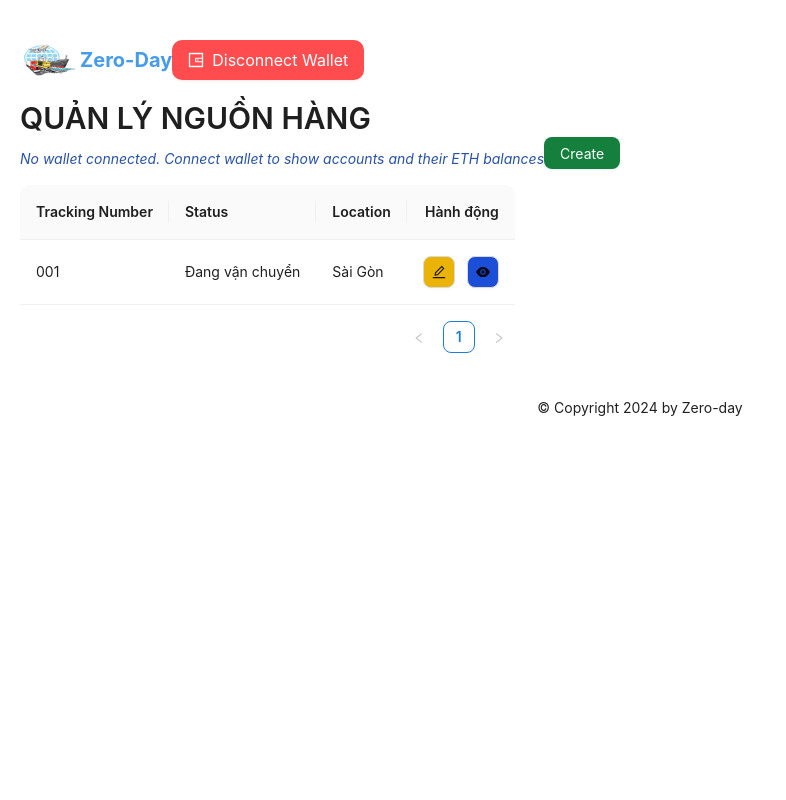
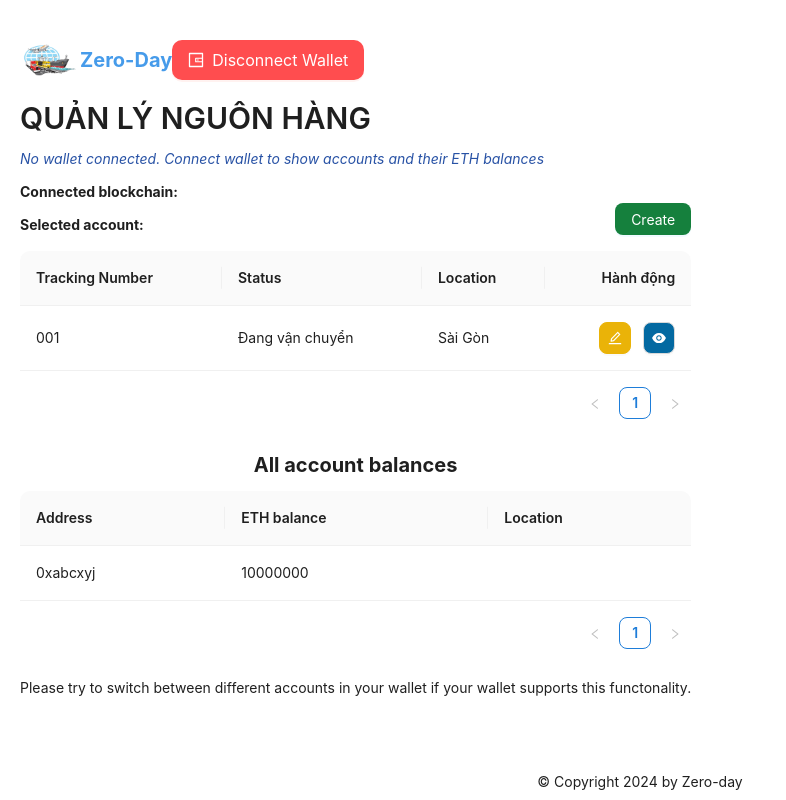
Before and after one commit to nguyenthianhthu0903/zero-day, a React (Create React App) app in the folder Polygon_Logistic/frontend/: page /connect in a window 1280 px wide. Shown: the whole page, without its empty margins (0-786 px from the left). Built offline with nearby package versions, Linux system fonts and the light colour scheme.

Commit message:
add form modal

```diff
--- a/Polygon_Logistic/frontend/src/components/MyLayout.tsx
+++ b/Polygon_Logistic/frontend/src/components/MyLayout.tsx
@@ -13,7 +13,7 @@ const MyLayout: React.FC = (): JSX.Element => {
         <Outlet />
       </Content>
 
-      <Footer className="bg-white py-2">© Copyright 2024 by Zero-day</Footer>
+      <Footer className="bg-white py-2 ">© Copyright 2024 by Zero-day</Footer>
     </Layout>
   );
 };
--- a/Polygon_Logistic/frontend/src/features/connect-wallet/ConnectWallet.tsx
+++ b/Polygon_Logistic/frontend/src/features/connect-wallet/ConnectWallet.tsx
@@ -3,19 +3,24 @@ import React, { useRef } from "react";
 import { WalletOutlined, EditOutlined, EyeFilled } from "@ant-design/icons";
 import MyModal, { ModalRef } from "../../components/MyModal";
 import FormOrder from "./FormOrder";
+import { Order } from "../../interfaces/order";
 
 const ConnectWallet: React.FC = (): JSX.Element => {
   const modalRef = useRef<ModalRef>(null);
-  const onEdit = () => {
+  const onEdit = (record: Order) => {
     modalRef.current?.openModal(
       "Update Order",
-      <FormOrder onClose={modalRef.current.closeModal} />
+      <FormOrder onClose={modalRef.current.closeModal} data={record} />
     );
   };
-  const onWatch = () => {
+  const onWatch = (record: Order) => {
     modalRef.current?.openModal(
       "Watch Order",
-      <FormOrder onClose={modalRef.current.closeModal} isRead={true} />
+      <FormOrder
+        onClose={modalRef.current.closeModal}
+        isRead={true}
+        data={record}
+      />
     );
   };
 
@@ -46,6 +51,7 @@ const ConnectWallet: React.FC = (): JSX.Element => {
           Disconnect Wallet
         </Button>
       </div>
+      <div className="overflow-auto">
         <div className="flex justify-between items-end">
           <div className="flex flex-col gap-3 text-left">
             <h1 className="text-3xl font-semibold">QUẢN LÝ NGUỒN HÀNG</h1>
@@ -53,9 +59,18 @@ const ConnectWallet: React.FC = (): JSX.Element => {
               No wallet connected. Connect wallet to show accounts and their ETH
               balances
             </i>
+            <p>
+              <strong>Connected blockchain:</strong>{" "}
+              <span id="network-name"></span>
+            </p>
+
+            <p>
+              <strong>Selected account:</strong>{" "}
+              <span id="selected-account"></span>
+            </p>
           </div>
           <Button
-          className="bg-green-700"
+            className="bg-green-700 btn-create"
             type="primary"
             onClick={() => onCreate()}
           >
@@ -84,18 +99,18 @@ const ConnectWallet: React.FC = (): JSX.Element => {
                 title: <div className="text-end">Hành động</div>,
                 fixed: "right",
                 className: "action-column",
-              render: (_, record) => {
+                render: (_, record: Order) => {
                   return (
                     <div className="flex justify-end gap-3">
                       <Button
-                      className="bg-yellow-500"
+                        className="bg-yellow-500 border-yellow-500 btn-edit text-white"
                         icon={<EditOutlined />}
-                      onClick={() => onEdit()}
+                        onClick={() => onEdit(record)}
                       />
                       <Button
-                      className="bg-blue-700"
+                        className="bg-sky-700 btn-watch text-white"
                         icon={<EyeFilled />}
-                      onClick={() => onWatch()}
+                        onClick={() => onWatch(record)}
                       />
                     </div>
                   );
@@ -107,9 +122,43 @@ const ConnectWallet: React.FC = (): JSX.Element => {
                 trackingNumber: "001",
                 status: "Đang vận chuyển",
                 location: "Sài Gòn",
+                receiver: "abxyz",
               },
             ]}
           />
+        </div>
+        <div className="mt-4 flex gap-3 flex-col">
+          <h3 className="text-xl font-bold">All account balances</h3>
+          <Table
+            columns={[
+              {
+                title: "Address",
+                dataIndex: "address",
+                key: "address",
+              },
+              {
+                title: "ETH balance",
+                dataIndex: "ethBalance",
+                key: "ethBalance",
+              },
+              {
+                title: "Location",
+                dataIndex: "location",
+                key: "location",
+              },
+            ]}
+            dataSource={[
+              {
+                address: "0xabcxyj",
+                ethBalance: "10000000",
+              },
+            ]}
+          />
+          <p>
+            Please try to switch between different accounts in your wallet if
+            your wallet supports this functonality.
+          </p>
+        </div>
       </div>
       <MyModal ref={modalRef} />
     </div>
--- a/Polygon_Logistic/frontend/src/features/connect-wallet/FormOrder.tsx
+++ b/Polygon_Logistic/frontend/src/features/connect-wallet/FormOrder.tsx
@@ -1,22 +1,25 @@
 import { Form, Input, Button } from "antd";
 import React from "react";
+import { Order } from "../../interfaces/order";
 interface Props {
   isRead?: boolean;
   onClose: () => void;
+  data?: Order;
 }
-const FormOrder = ({ isRead, onClose }: Props) => {
+const FormOrder = ({ isRead, onClose, data }: Props) => {
+  console.log(data);
   return (
-    <Form layout="vertical" disabled={isRead}>
-      <Form.Item label="Tracking Number">
+    <Form layout="vertical" disabled={isRead} initialValues={{ ...data }}>
+      <Form.Item label="Tracking Number" name={"trackingNumber"}>
         <Input />
       </Form.Item>
-      <Form.Item label="Status">
+      <Form.Item label="Status" name={"status"}>
         <Input />
       </Form.Item>
-      <Form.Item label="Location">
+      <Form.Item label="Location" name={"location"}>
         <Input />
       </Form.Item>
-      <Form.Item label="Reciever">
+      <Form.Item label="Reciever" name={"receiver"}>
         <Input />
       </Form.Item>
       <div className="grid grid-cols-2 gap-2 pb-6">
--- a/Polygon_Logistic/frontend/src/index.css
+++ b/Polygon_Logistic/frontend/src/index.css
@@ -15,3 +15,25 @@ code {
   font-family: source-code-pro, Menlo, Monaco, Consolas, 'Courier New',
     monospace;
 }
+
+.App .ant-layout {
+  height: 100vh;
+}
+
+.btn-edit:hover {
+  background-color: rgb(231, 194, 85) !important;
+  border: 1px solid rgb(231, 194, 85) !important;
+  color: white !important;
+}
+
+.btn-create:hover {
+  background-color: rgb(50, 174, 96) !important;
+  border: 1px solid rgb(50, 174, 96) !important;
+  color: white !important;
+}
+
+.btn-watch:hover {
+  background-color: rgb(38, 127, 174) !important;
+  border: 1px solid rgb(38, 127, 174) !important;
+  color: white !important;
+}
--- /dev/null
+++ b/Polygon_Logistic/frontend/src/interfaces/order.ts
@@ -0,0 +1,6 @@
+export interface Order {
+    trackingNumber: string,
+    status: string,
+    location: string,
+    receiver: string
+}
```
Lines whose indentation alone changed are shown as unchanged.
